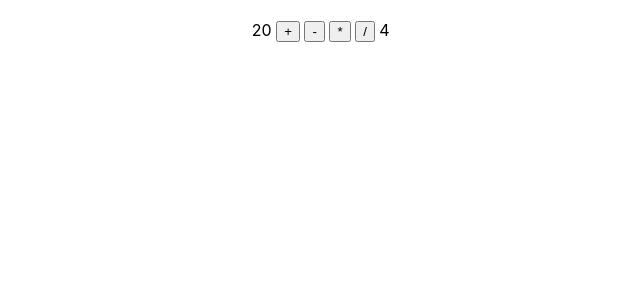
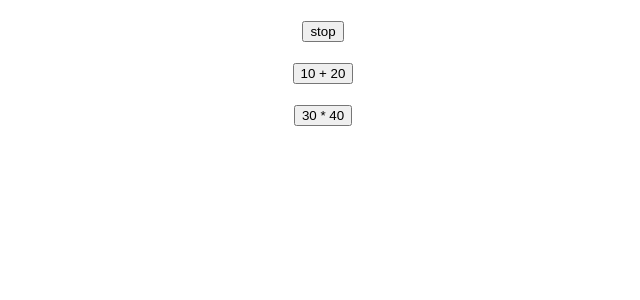
Before and after one commit to ChakkaphatChanamee/app1, a React (Create React App) app: page / in a window 1280 px wide. Shown: the top 300 px of the page, without its empty margins (317-957 px from the left). Built offline with nearby package versions, Linux system fonts and the light colour scheme.

Commit message:
Event data hander
Event data hander

```diff
--- a/src/App.js
+++ b/src/App.js
@@ -1,9 +1,9 @@
 import React from "react";
-import {Calculator2} from "./calculator";
+import {EventData2} from "./Eventdata"
 
 
 function App() {
-  return <Calculator2/>
+  return <EventData2/>
   }
 
 export default App;
--- /dev/null
+++ b/src/Eventdata.js
@@ -0,0 +1,20 @@
+import React from "react";
+export function EventData2(){
+    const onClickStartStop = (ev) =>{
+        let t = ev.target.innerText
+        let s = (t === 'Start') ? 'Stop' : 'Start'
+        ev.target.innerText = s
+    }
+    const onClickAdd = (ev) =>{
+        let t = ev.target.innerText
+        let r = eval(t)
+        alert(`${t} = ${r}`)
+    }
+    return (
+        <div style={{textAlign:'center', marginTop:20}}>
+        <button onClick={(ev) => onClickStartStop(ev)}>stop</button><br/><br/>
+        <button onClick={(ev) => onClickAdd(ev)}>10 + 20</button><br/><br/>
+        <button onClick={(ev) => onClickAdd(ev)}>30 * 40</button><br/><br/>
+        </div>
+        )
+}
```
